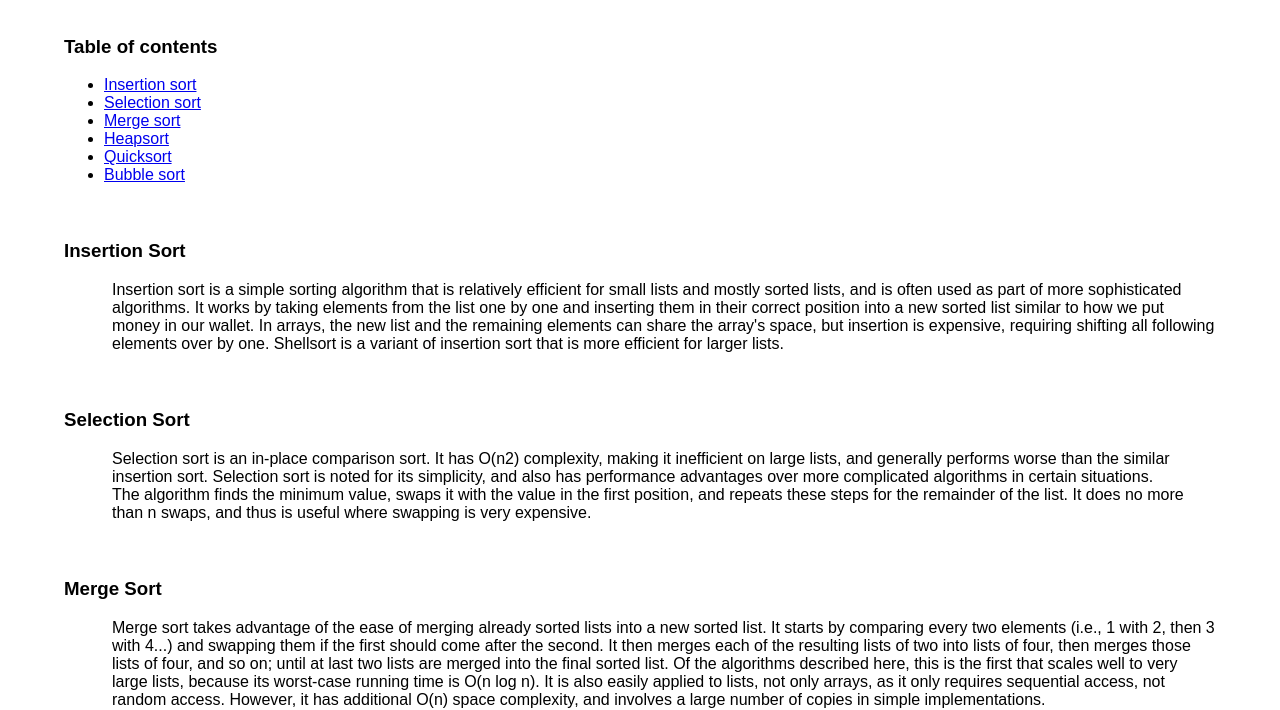
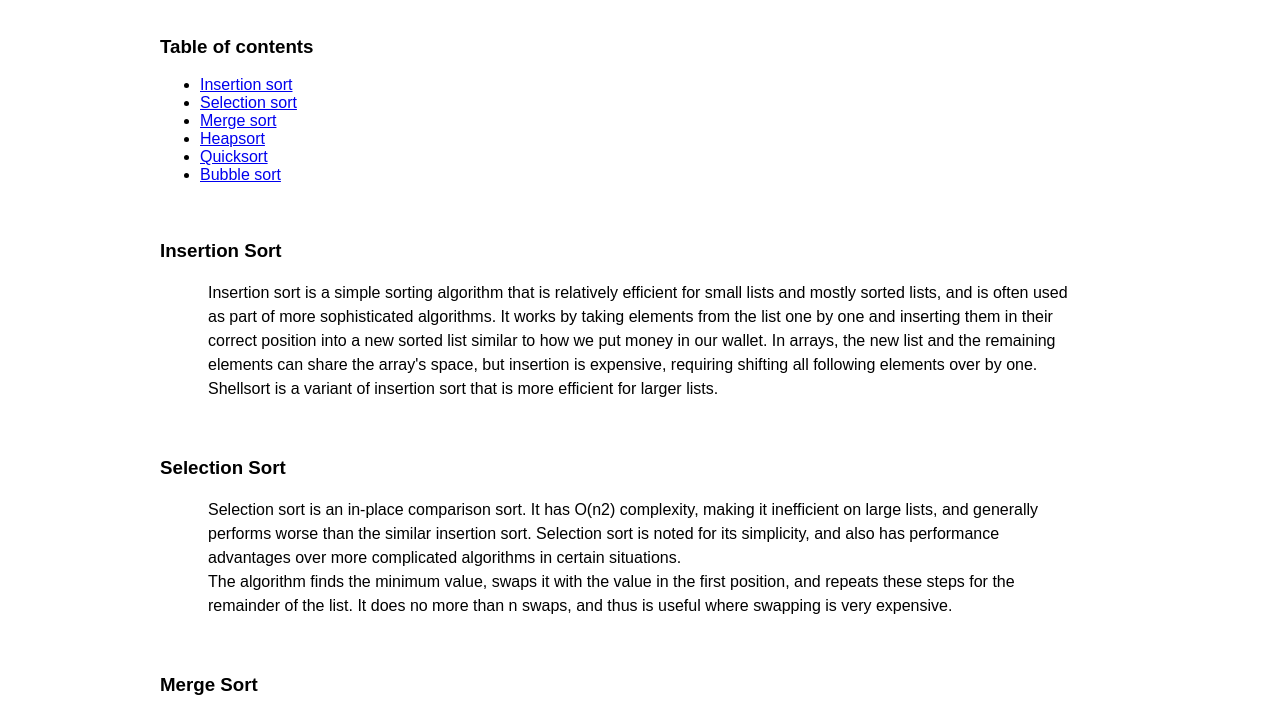
Before and after one commit to ShamsAnsari/ShamsAnsari.github.io, a plain HTML site: page index.html in a window 1280 px wide. Shown: the part 79-789 px from the top of the page. Drawn offline with Linux system fonts and the light colour scheme.

Commit message:
Line height

```diff
--- a/style.css
+++ b/style.css
@@ -1,17 +1,19 @@
 body {
 	font-family: sans-serif;
 	margin:auto;
-	width:90%;
+	width:75%;
 }
 h3{
 	margin-top:3em;
 }
 .info {
-	margin-left: 3em;
+	margin:auto;
+	width:90%;
 }
 
 	.info p {
 		margin-bottom: 30px;
+		line-height:150%;
 	}
 
 .code{
```
